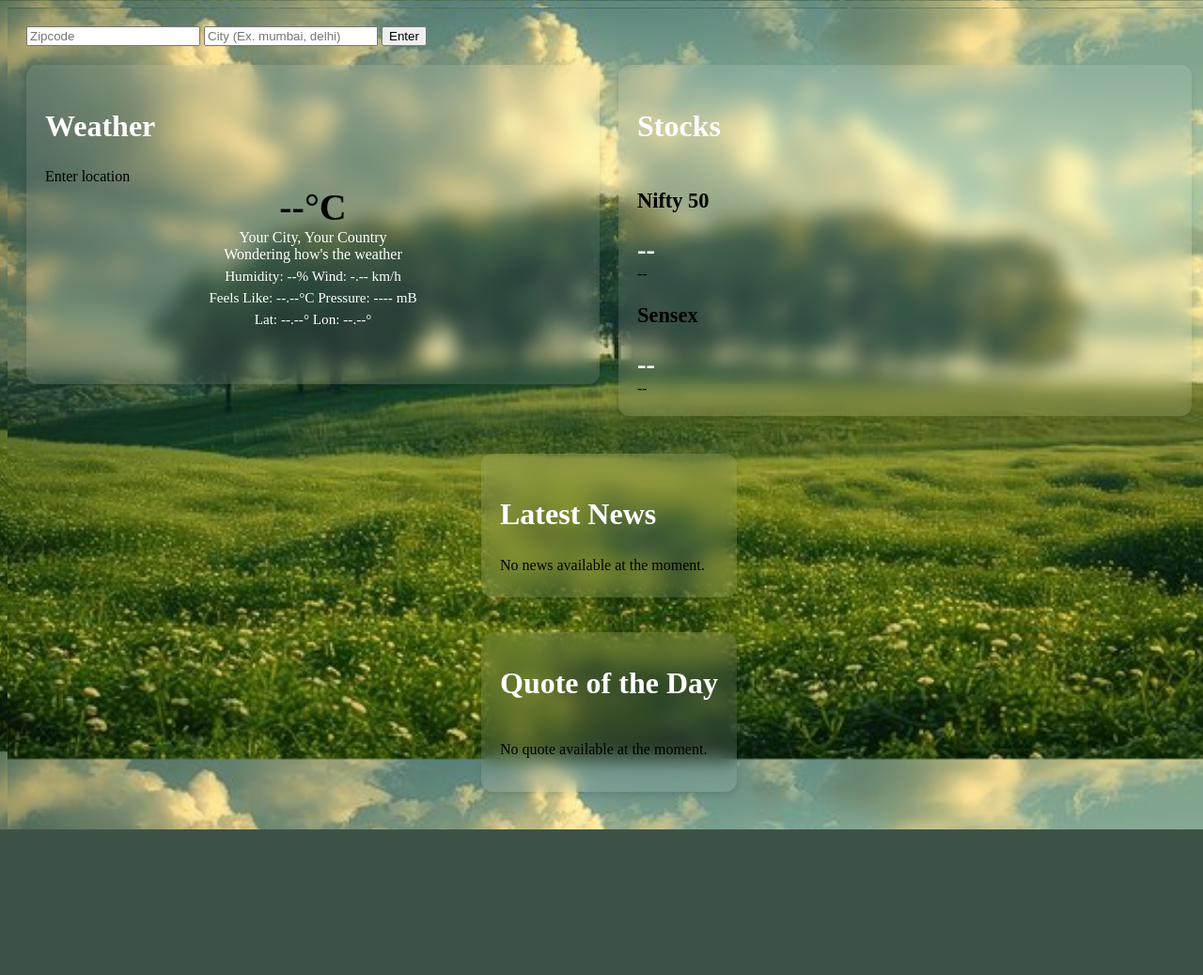
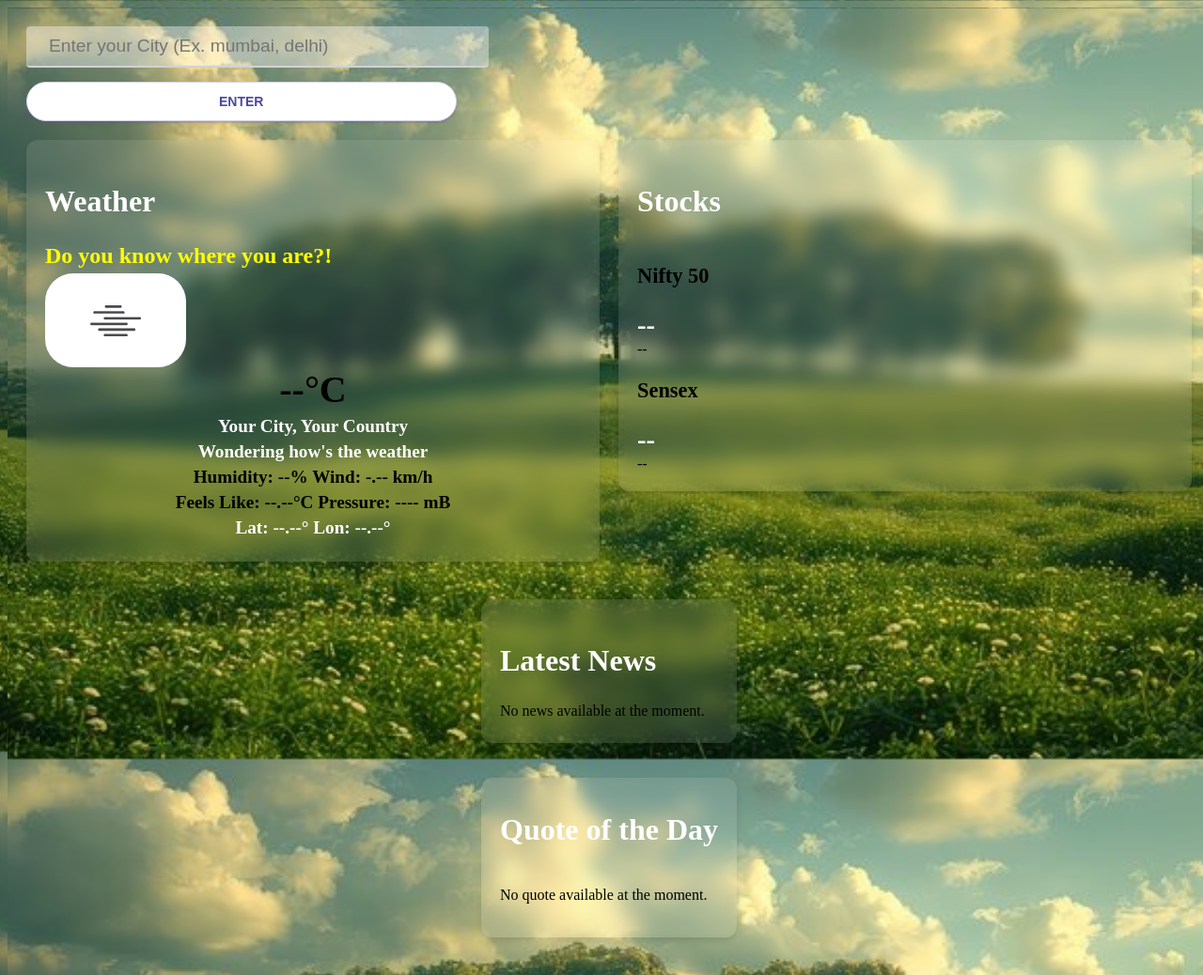
Before and after one commit to Parth-RK/weather_app, a Flask app: template templates/index.html in a window 1280 px wide. Shown: the whole page at 94% size. Before the commit the page ends 883 px from the top, so only its background shows below. Run offline with Flask 3, Linux system fonts and the light colour scheme; the template is opened without the code that fills it, so the values that code supplies are empty.

Commit message:
Added form design, fixed some fonts and colors. Next, dynamic stocks, news, buttons

```diff
--- a/app.py
+++ b/app.py
@@ -147,7 +147,7 @@ def index():
 
 
     # Initialize weather data as None
-    weather_data = None
+    weather_data = []
 
     # Fetch weather data only if city is provided (POST request)
     if request.method == 'POST':
--- a/static/index.css
+++ b/static/index.css
@@ -1,9 +1,12 @@
+@import url('https://fonts.googleapis.com/css?family=Raleway:400,700');
+
 /* Base styles */
 :root {
     --black-color: #000;
     --white-color: #FFFFFF;
-    --text1-color: #a11039;
+    --text1-color: #ff1c1c;
     --text2-color: #00A380;
+    --text3-color: yellow;
   }
 
 html, body {
@@ -68,9 +71,8 @@ html, body {
 }
 
 .news-widget {
-    max-height: 600px;
+    max-height: 400px;
     overflow-y: auto;
-    /* max-width: 94%; */
     padding-bottom: 10px;
     margin-bottom: 20px;
 }
@@ -79,7 +81,6 @@ html, body {
     margin-top: 10px;
     padding-top: 10px;
     min-height: 100px;
-    /* max-width: 94%; */
     overflow-y: auto;
 }
 
@@ -97,6 +98,14 @@ h2.widget_title {
 h3.widget_title2 {
     font-size: 1.4rem;
     color: var(--black-color);
+}
+
+.notlocation {
+    font-size: 1.5rem;
+    font-weight: 600;
+    color: var(--text3-color);
+    padding-bottom: 5px;
+
 }
 /* News specific styles */
 .news-list {
@@ -146,15 +155,37 @@ h3.widget_title2 {
     text-align: center;
 }
 
+.weather-icon {
+    background-color: var(--white-color);
+    max-width: 150px;
+    max-height: 100px;
+    border-radius: 30px;
+    align-self: right;
+}
+
 .temperature {
     font-size: 2.5rem;
     font-weight: 700;
     color: var(--black-color);
 }
 
+.location, .description {
+    color: var(--white-color);
+    font-size: 1.2rem;
+    font-weight: 800;
+    margin: 5px 0;
+}
 .weather-details {
+    color: var(--black-color);
+    font-size: 1.2rem;
+    font-weight: 800;
+    margin: 5px 0;
+}
+
+.weather-details-loc {
     color: var(--white-color);
-    font-size: 0.95rem;
+    font-size: 1.2rem;
+    font-weight: 800;
     margin: 5px 0;
 }
 
@@ -187,3 +218,81 @@ h3.widget_title2 {
     text-align: right;
     color: var(--white-color);
 }
+
+
+
+
+
+
+
+
+
+/* Form designs */
+.form {
+    display: grid;
+    grid-template-columns: repeat(2, 1fr);
+    gap: 20px;
+    width: 100%;
+}
+
+.input-field {
+    border: none;
+    border-bottom: 2px solid #D1D1D4;
+    background: rgba(255, 255, 255, 0.4);
+    padding: 10px;
+    padding-left: 24px;
+    font-weight: 400;
+    font-size: 1.2rem;
+    width: 75%;
+    transition: all 0.2s ease;
+    border-radius: 4px;
+    color: var(--black-color);
+    flex-direction: column;
+}
+
+.input-field:active,
+.input-field:focus,
+.input-field:hover {
+    outline: none;
+    border-bottom-color: #6A679E;
+    background: rgba(255, 255, 255, 0.2);
+}
+
+.submit-button {
+    flex-direction: column;
+    background: #fff;
+    font-size: 14px;
+    margin-top: 15px;
+    padding: 12px 20px;
+    border-radius: 26px;
+    border: 1px solid #D4D3E8;
+    text-transform: uppercase;
+    font-weight: 700;
+    display: flex;
+    align-items: center;
+    justify-content: center;
+    width: 75%;
+    color: #4C489D;
+    box-shadow: 0px 2px 2px rgba(92, 86, 150, 0.3);
+    cursor: pointer;
+    transition: all 0.2s ease;
+}
+
+.submit-button:hover,
+.submit-button:focus {
+    border-color: #6A679E;
+    outline: none;
+    transform: translateY(-1px);
+    box-shadow: 0px 10px 8px rgba(92, 86, 150, 0.4);
+}
+
+.submit-button:active {
+    transform: translateY(1px);
+    box-shadow: 0px 1px 1px rgba(92, 86, 150, 0.2);
+}
+
+.button-icon {
+    font-size: 20px;
+    margin-left: 8px;
+    color: #7875B5;
+}
--- a/templates/index.html
+++ b/templates/index.html
@@ -10,12 +10,14 @@
 
 <body>
     <div class="dashboard">
+        <!-- form section -->
+        <div class="form">
         <form method="POST">
-            <input type="text" name="zipcode" placeholder="Zipcode">
-            <input type="text" name="city" placeholder="City (Ex. mumbai, delhi)" required>
-            <button type="submit">Enter</button>
-        </form>
-
+            <!-- <input type="text" name="zipcode" placeholder="Zipcode"> -->
+            <input type="text" class="input-field" name="city" placeholder="Enter your City (Ex. mumbai, delhi)" required>
+            <button type="submit" class="submit-button">Enter</button>
+        </form></div>
+        <!-- end form section -->
         <div class="row">
             <div id="weather" class="widget weather-widget">
                 <div class="widget-header">
@@ -23,10 +25,10 @@
                 </div>
                 <div class="widget-content">
                     {% if weather %}
+                    <div class="notlocation">Enjoy your weather</div>
                     <div id="weather-content" class="weather-info">
                         <div class="weather-icon">
-                            <img src="http://openweathermap.org/img/wn/{{ weather.weather[0].icon }}@2x.png"
-                                alt="Weather Icon">
+                            <img src="http://openweathermap.org/img/wn/{{ weather.weather[0].icon }}@2x.png" alt="Weather Icon">
                         </div>
                         <div class="temperature">{{ weather.main.temp }}°C</div>
                         <div class="location">{{ weather.name }}, {{ weather.sys.country }}</div>
@@ -39,14 +41,17 @@
                             <span>Feels Like: {{ weather.main.feels_like }}°C</span>
                             <span>Pressure: {{ weather.main.pressure }} mB</span>
                         </div>
-                        <div class="weather-details">
+                        <div class="weather-details-loc">
                             <span>Lat: {{ weather.coord.lat }}°</span>
                             <span>Lon: {{ weather.coord.lon }}°</span>
                         </div>
                     </div>
-                    {% else %}
-                    <div class="location">Enter location</div>
+                    {% elif weather is none %}
+                    <div class="notlocation">I think you're lost!</div>
                     <div class="weather-info">
+                        <div class="weather-icon">
+                            <img src='/static/assets/weather-placeholder.png'>
+                        </div>
                         <div class="temperature">--°C</div>
                         <div class="location">Your City, Your Country</div>
                         <div class="description">Wondering how's the weather</div>
@@ -58,7 +63,29 @@
                             <span>Feels Like: --.--°C</span>
                             <span>Pressure: ---- mB</span>
                         </div>
+                        <div class="weather-details-loc">
+                            <span>Lat: --.--°</span>
+                            <span>Lon: --.--°</span>
+                        </div>
+                    </div>
+                    {% else %}
+                    <div class="notlocation">Do you know where you are?!</div>
+                    <div class="weather-info">
+                        <div class="weather-icon">
+                            <img src='/static/assets/weather-placeholder.png'>
+                        </div>
+                        <div class="temperature">--°C</div>
+                        <div class="location">Your City, Your Country</div>
+                        <div class="description">Wondering how's the weather</div>
                         <div class="weather-details">
+                            <span>Humidity: --%</span>
+                            <span>Wind: -.-- km/h</span>
+                        </div>
+                        <div class="weather-details">
+                            <span>Feels Like: --.--°C</span>
+                            <span>Pressure: ---- mB</span>
+                        </div>
+                        <div class="weather-details-loc">
                             <span>Lat: --.--°</span>
                             <span>Lon: --.--°</span>
                         </div>
@@ -79,9 +106,9 @@
                             <div class="stock-value">{{ nifty | round(2) }}</div>
                             <div class="stock-change">
                                 {% if nifty_diff > 0 %}
-                                <span class="arrow up">▲</span> {{ (nifty_diff | abs) | round(2) }}
+                                <span class="arrow up">▲ {{ (nifty_diff | abs) | round(2) }} </span>
                                 {% else %}
-                                <span class="arrow down">▼</span> {{ (nifty_diff | abs) | round(2) }}
+                                <span class="arrow down">▼ {{ (nifty_diff | abs) | round(2) }} </span>
                                 {% endif %}
                             </div>
                         </div>
@@ -90,9 +117,9 @@
                             <div class="stock-value">{{ sensex | round(2) }}</div>
                             <div class="stock-change">
                                 {% if sensex_diff > 0 %}
-                                <span class="arrow up">▲</span> {{ (sensex_diff | abs) | round(2) }}
+                                <span class="arrow up">▲ {{ (sensex_diff | abs) | round(2) }} </span>
                                 {% else %}
-                                <span class="arrow down">▼</span> {{ (sensex_diff | abs) | round(2) }}
+                                <span class="arrow down">▼ {{ (sensex_diff | abs) | round(2) }} </span>
                                 {% endif %}
                             </div>
                             </div>
```
Also changed, not shown: static/assets/weather-placeholder.png (added).
